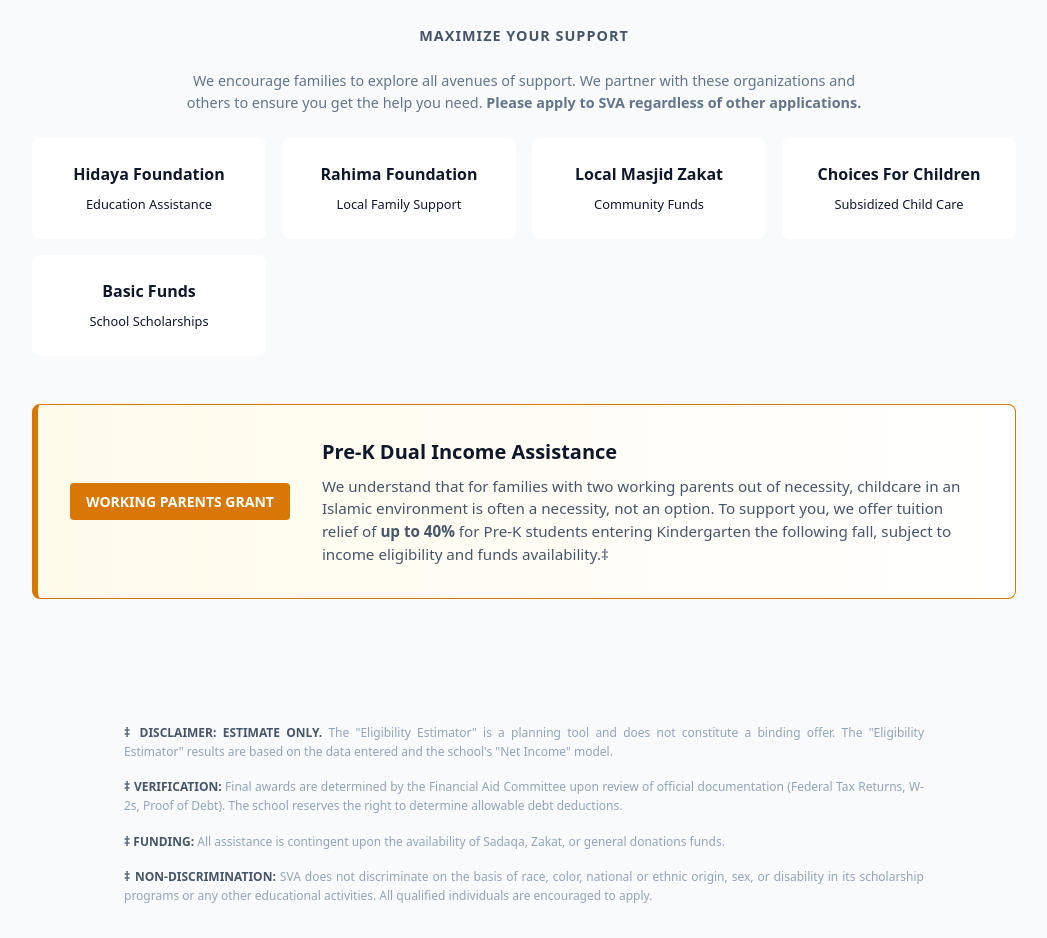
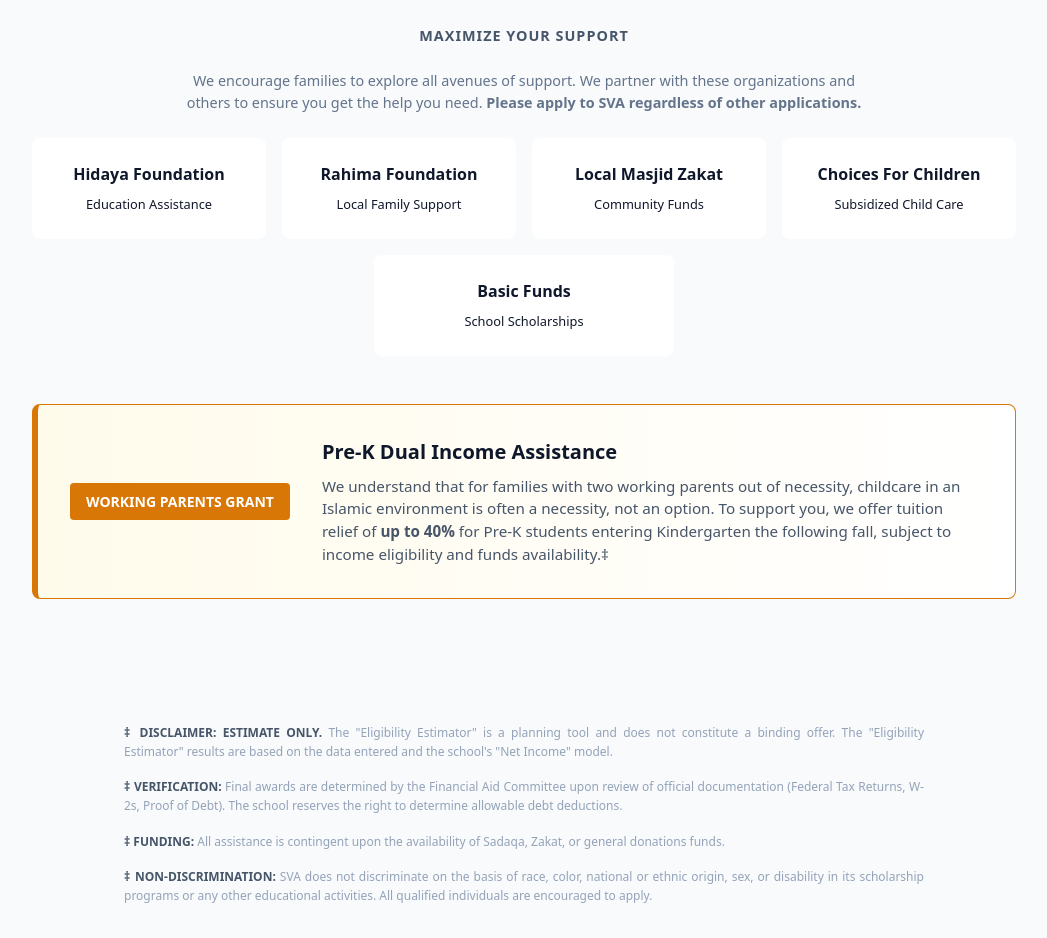
Before and after one commit to bmns1/Zakah, a plain HTML site: page index.html in a window 1280 px wide. Shown: the part 1600-2538 px from the top of the page, without its empty margins (116-1163 px from the left). Drawn offline with Linux system fonts and the light colour scheme.

Commit message:
Refactor resource list layout to use flexbox

```diff
--- a/index.html
+++ b/index.html
@@ -213,7 +213,19 @@
         /* NEW: EXTERNAL RESOURCES SECTION */
         .resources-section { margin-bottom: 3rem; }
         .resources-title { text-align: center; margin-bottom: 1.5rem; color: var(--slate-600); font-size: 0.9rem; text-transform: uppercase; letter-spacing: 1px; font-weight: 700; }
-        .resource-list { display: grid; grid-template-columns: repeat(auto-fit, minmax(220px, 1fr)); gap: 1rem; }
+        /*.resource-list { display: grid; grid-template-columns: repeat(auto-fit, minmax(220px, 1fr)); gap: 1rem; }*/
+        .resource-list {
+            display: flex;
+            flex-wrap: wrap;          /* Allows items to drop to the next line */
+            justify-content: center;  /* Centers the items horizontally */
+            gap: 1rem;
+        }
+
+        /* Ensure the cards don't get too wide or too squished */
+        .resource-card {
+            flex: 1 1 220px;          /* Grow, Shrink, Base width of 220px */
+             max-width: 300px;         /* Optional: Stops them from getting huge on big screens */
+        }
         .resource-card { background: white; border: 1px solid var(--slate-200); border-radius: 8px; padding: 1.5rem; text-align: center; transition: transform 0.2s; }
         .resource-card:hover { border-color: var(--primary-400); transform: translateY(-2px); }
         .resource-name { font-weight: 700; color: var(--primary-800); margin-bottom: 5px; display: block; }
```
